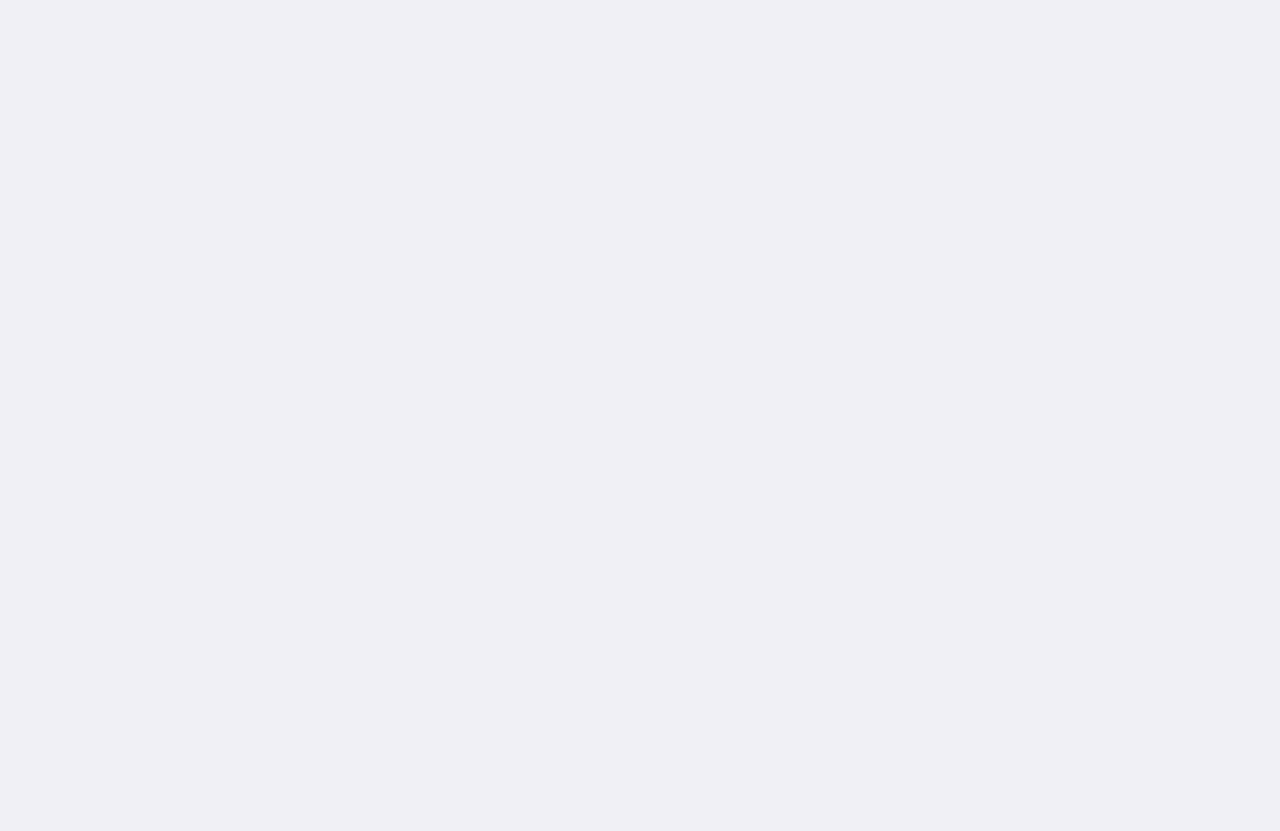
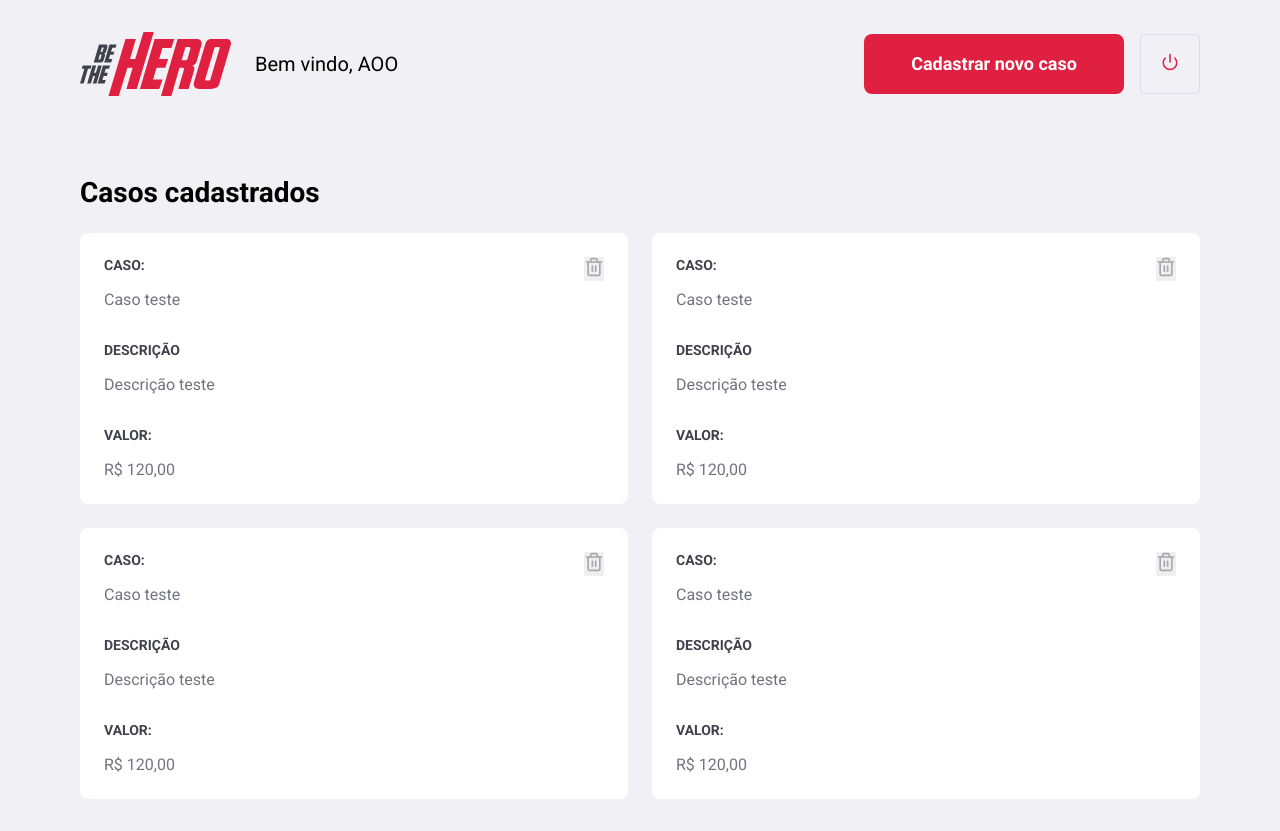
Before and after one commit to edsonnakata/semanaOmniStack, a React (Create React App) app in the folder frontend/: page /profile in a window 1280 px wide. Before the commit the page ends 800 px from the top, so only its background shows below. Built offline with nearby package versions, Linux system fonts and the light colour scheme.

Commit message:
Finalizaçao da pagina de profile

```diff
--- /dev/null
+++ b/frontend/src/pages/Profile/index.js
@@ -0,0 +1,84 @@
+import React from 'react';
+
+import './styles.css'
+
+import logoImg from '../../assets/logo.svg';
+import {Link} from 'react-router-dom';
+import { FiPower, FiTrash2 } from 'react-icons/fi';
+
+export default function Profile() {
+  return (
+    <div className="profile-container">
+      <header>
+        <img src={logoImg} alt="Be The Hero"/>
+        <span>Bem vindo, AOO</span>
+
+        <Link className="button" to="/incidents/new">Cadastrar novo caso</Link>
+        <button type="button">
+          <FiPower size={18} color="#E02041" />
+        </button>
+      </header>
+
+      <h1>Casos cadastrados</h1>
+
+      <ul>
+        <li>
+          <strong>CASO:</strong>
+          <p>Caso teste</p>
+
+          <strong>DESCRIÇÃO</strong>
+          <p>Descrição teste</p>
+
+          <strong>VALOR:</strong>
+          <p>R$ 120,00</p>
+
+          <button type="button">
+            < FiTrash2 size={20} color="#a8a8b3"/>
+          </button>
+        </li>
+        <li>
+          <strong>CASO:</strong>
+          <p>Caso teste</p>
+
+          <strong>DESCRIÇÃO</strong>
+          <p>Descrição teste</p>
+
+          <strong>VALOR:</strong>
+          <p>R$ 120,00</p>
+
+          <button type="button">
+            < FiTrash2 size={20} color="#a8a8b3"/>
+          </button>
+        </li>
+        <li>
+          <strong>CASO:</strong>
+          <p>Caso teste</p>
+
+          <strong>DESCRIÇÃO</strong>
+          <p>Descrição teste</p>
+
+          <strong>VALOR:</strong>
+          <p>R$ 120,00</p>
+
+          <button type="button">
+            < FiTrash2 size={20} color="#a8a8b3"/>
+          </button>
+        </li>
+        <li>
+          <strong>CASO:</strong>
+          <p>Caso teste</p>
+
+          <strong>DESCRIÇÃO</strong>
+          <p>Descrição teste</p>
+
+          <strong>VALOR:</strong>
+          <p>R$ 120,00</p>
+
+          <button type="button">
+            < FiTrash2 size={20} color="#a8a8b3"/>
+          </button>
+        </li>
+      </ul>
+    </div>
+  );
+}
--- /dev/null
+++ b/frontend/src/pages/Profile/styles.css
@@ -0,0 +1,86 @@
+.profile-container {
+  width: 100%;
+  max-width: 1180px;
+  padding: 0 30px;
+  margin: 32px auto;
+}
+
+.profile-container header {
+  display: flex;
+  align-items: center;
+}
+
+.profile-container header span {
+  font-size: 20px;
+  margin-left: 24px;
+}
+
+.profile-container header img {
+  height: 64px;
+}
+
+.profile-container header a {
+  width: 260px;
+  margin-left: auto;
+  margin-top: 0px;
+}
+
+.profile-container header button {
+  height: 60px;
+  width: 60px;
+  border-radius: 4px;
+  border: 1px solid #dcdce6;
+  background: transparent;
+  margin-left: 16px;
+  transition: border-color 0.2s;
+}
+
+.profile-container header button:hover {
+  border-color: #999;
+}
+
+.profile-container h1 {
+  margin-top: 80px;
+  margin-bottom: 24px;
+}
+
+.profile-container ul {
+  display: grid;
+  grid-template-columns: repeat(2, 1fr);
+  grid-gap: 24px;
+  list-style: none;
+}
+
+.profile-container ul li {
+  background: white;
+  padding: 24px;
+  border-radius: 8px;
+  position: relative;
+}
+
+.profile-container ul li button {
+  position: absolute;
+  right: 24px;
+  top: 24px;
+  border: 0;
+}
+
+.profile-container ul li button:hover {
+  opacity: 0.8;
+}
+
+.profile-container ul li strong {
+  display: block;
+  margin-bottom: 16px;
+  color: #41414d;
+}
+
+.profile-container ul li p + strong {
+  margin-top: 32px;
+}
+
+.profile-container ul li p {
+  color: #737380;
+  line-height: 21px;
+  font-size: 16px;
+}
--- a/frontend/src/routes.js
+++ b/frontend/src/routes.js
@@ -7,6 +7,7 @@
 
 import Logon from './pages/Logon';
 import Register from './pages/Register';
+import Profile from './pages/Profile';
 
 /**
  * Precisa exportar as rotas
@@ -24,6 +25,7 @@
       <Switch>
        <Route path="/" exact component={Logon} />
        <Route path="/register" component={Register} />
+       <Route path="/profile" component={Profile} />
       </Switch>
     </BrowserRouter>
   );
```
